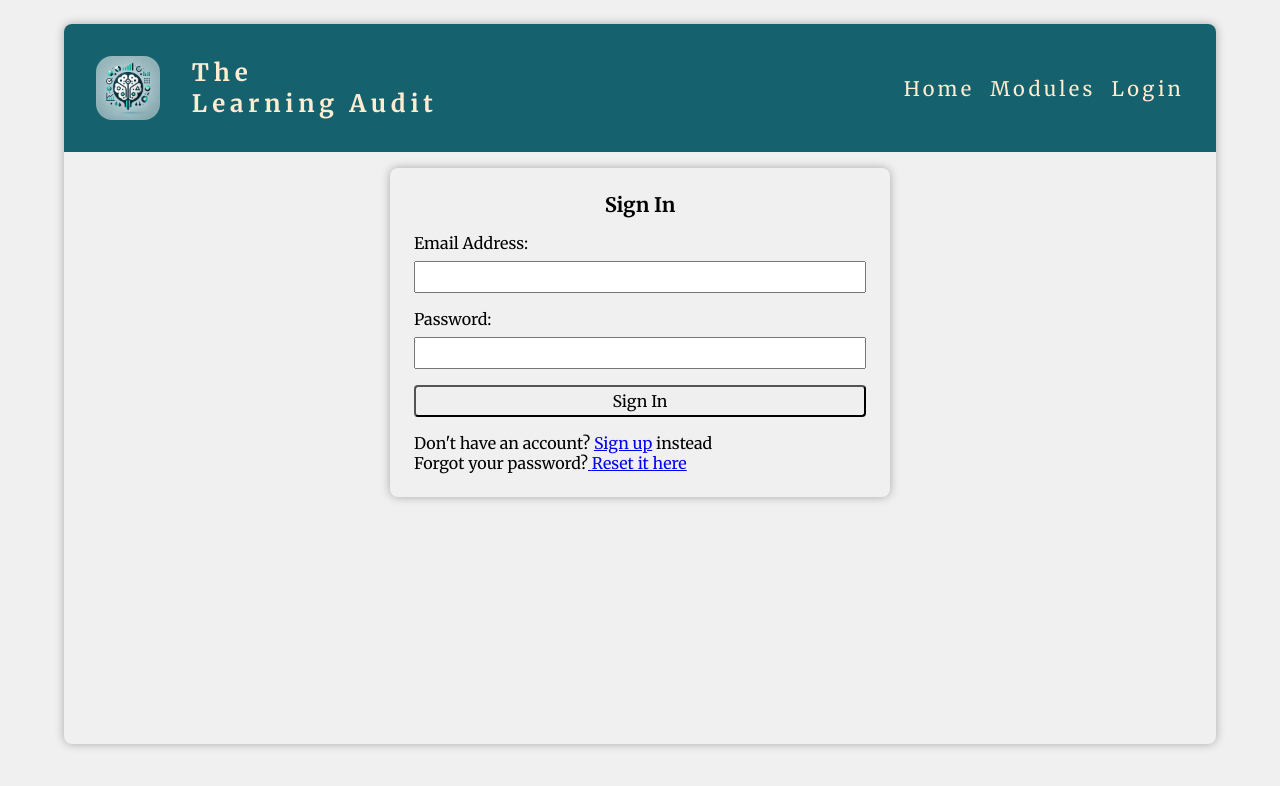
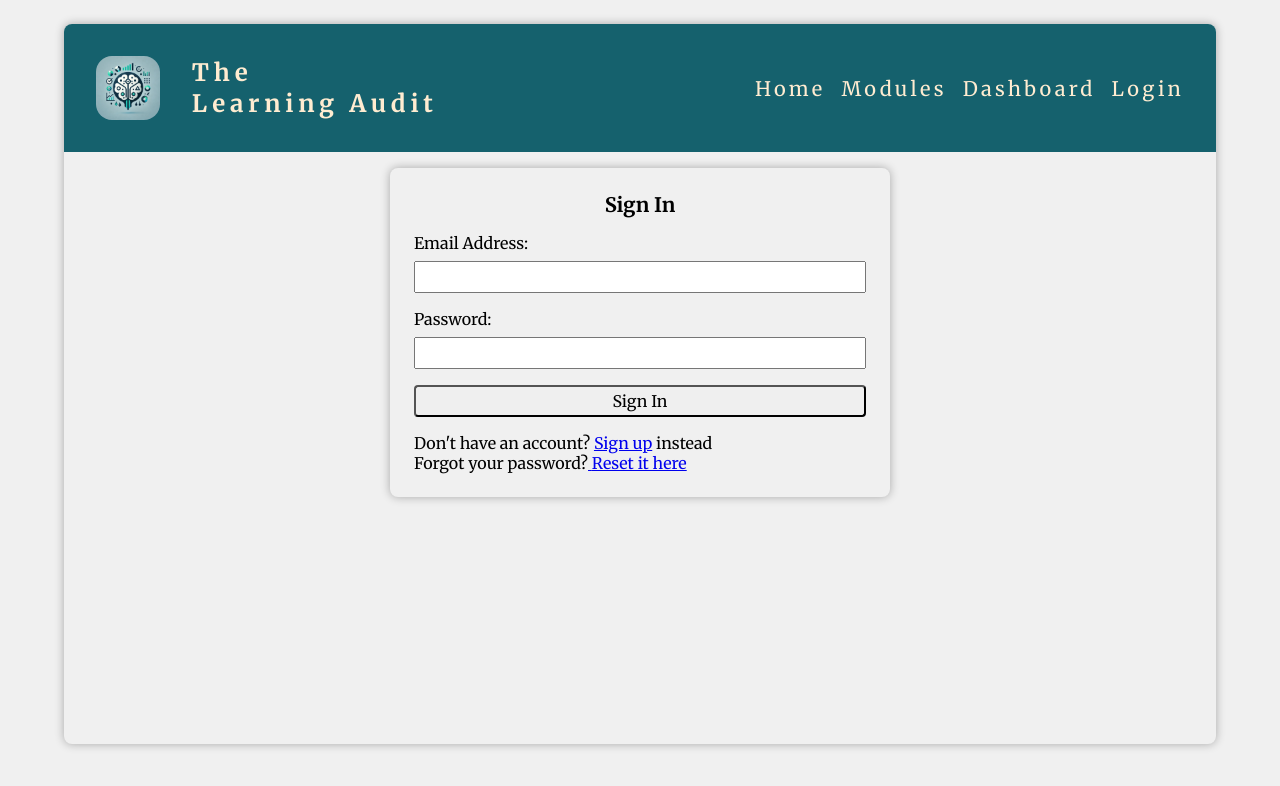
Before and after one commit to Tyriol/learning-audit, a Next.js app: page /routes/auth in a window 1280 px wide. Shown: the top 786 px of the page. Built offline with nearby package versions, Linux system fonts and the light colour scheme.

Commit message:
add blank dashboard page and link to get to it

```diff
--- a/app/components/Header/Header.jsx
+++ b/app/components/Header/Header.jsx
@@ -46,6 +46,11 @@ export default function Header() {
             </Link>
           </li>
           <li>
+            <Link href="/routes/dashboard" className={styles.navLink}>
+              Dashboard
+            </Link>
+          </li>
+          <li>
             {!isAuthenticated ? (
               <Link href="/routes/auth" className={styles.navLink}>
                 Login
```
Also changed, not shown: app/routes/dashboard/page.js (added, +15 -0 lines).
